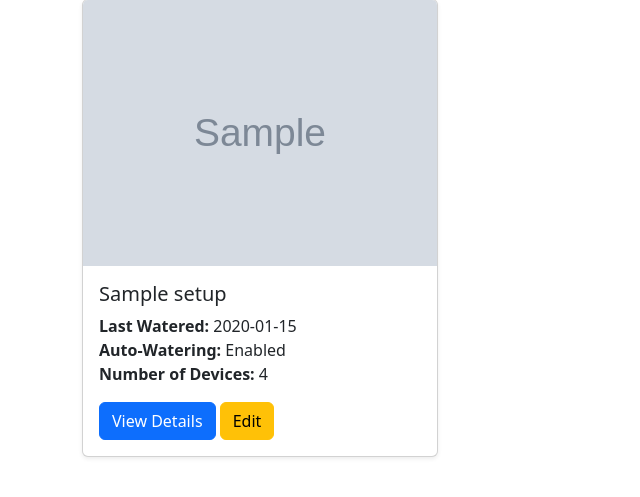
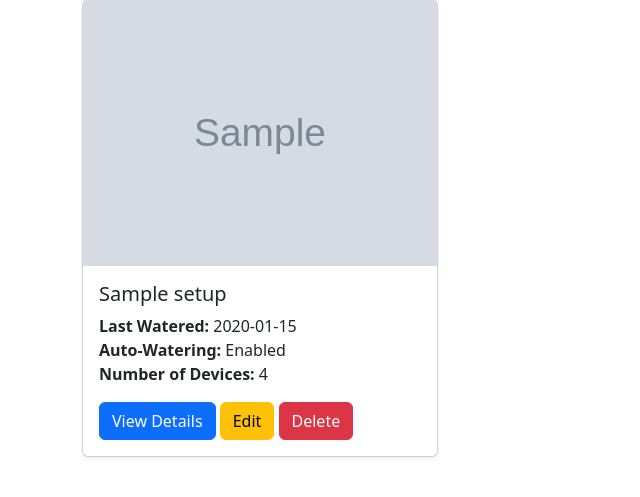
Before and after one commit to Coltinho10/CS437FinalProject, a Flask app: page /dashboard in a window 1280 px wide. Shown: the part 199-696 px from the top of the page, without its empty margins (0-640 px from the left). Run offline with Flask 3, Linux system fonts and the light colour scheme; a user stored in the database is signed in; tables that the repository leaves empty hold one stand-in row (values such as "Sample post"); grey boxes marked "Sample" are stand-in pictures; a database or web service that is not in the repository returns one stand-in record (values such as "Sample title"); data that the repository does not hold is empty.

Commit message:
implemented deletion

```diff
--- a/app/routes.py
+++ b/app/routes.py
@@ -303,6 +303,17 @@ def init_routes(app, db, login_manager):
         form = EditSetupForm(obj=setup)
         return render_template('setup_details.html', setup=setup, form=form)
 
+    @app.route('/setup/<int:setup_id>/delete', methods=['POST'])
+    @login_required
+    def delete_setup(setup_id):
+        setup = SoilSensorSetup.query.get_or_404(setup_id)
+        if setup.user_id != current_user.id:
+            abort(403)
+        db.session.delete(setup)
+        db.session.commit()
+        flash('Setup deleted successfully.', 'success')
+        return redirect(url_for('dashboard'))
+
     @app.route('/api/sensor-data/<int:setup_id>')
     @login_required
     def get_sensor_data(setup_id):
--- a/app/templates/dashboard.html
+++ b/app/templates/dashboard.html
@@ -84,6 +84,28 @@
 
                             <a href="{{ url_for('setup_details', setup_id=setup.id) }}" class="btn btn-primary">View Details</a>
                             <a href="{{ url_for('edit_setup', setup_id=setup.id) }}" class="btn btn-warning">Edit</a>
+                        <button class="btn btn-danger" data-bs-toggle="modal" data-bs-target="#deleteModal{{ setup.id }}">Delete</button>
+
+                        <!-- Delete Confirmation Modal -->
+                        <div class="modal fade" id="deleteModal{{ setup.id }}" tabindex="-1" aria-labelledby="deleteModalLabel{{ setup.id }}" aria-hidden="true">
+                            <div class="modal-dialog">
+                                <div class="modal-content">
+                                    <div class="modal-header">
+                                        <h5 class="modal-title" id="deleteModalLabel{{ setup.id }}">Confirm Delete</h5>
+                                        <button type="button" class="btn-close" data-bs-dismiss="modal" aria-label="Close"></button>
+                                    </div>
+                                    <div class="modal-body">
+                                        Are you sure you want to delete "{{ setup.name }}"?
+                                    </div>
+                                    <div class="modal-footer">
+                                        <button type="button" class="btn btn-secondary" data-bs-dismiss="modal">Cancel</button>
+                                        <form method="POST" action="{{ url_for('delete_setup', setup_id=setup.id) }}" style="display: inline;">
+                                            <button type="submit" class="btn btn-danger">Yes, Delete</button>
+                                        </form>
+                                    </div>
+                                </div>
+                            </div>
+                        </div>
                         </div>
                     </div>
                 </div>
```
